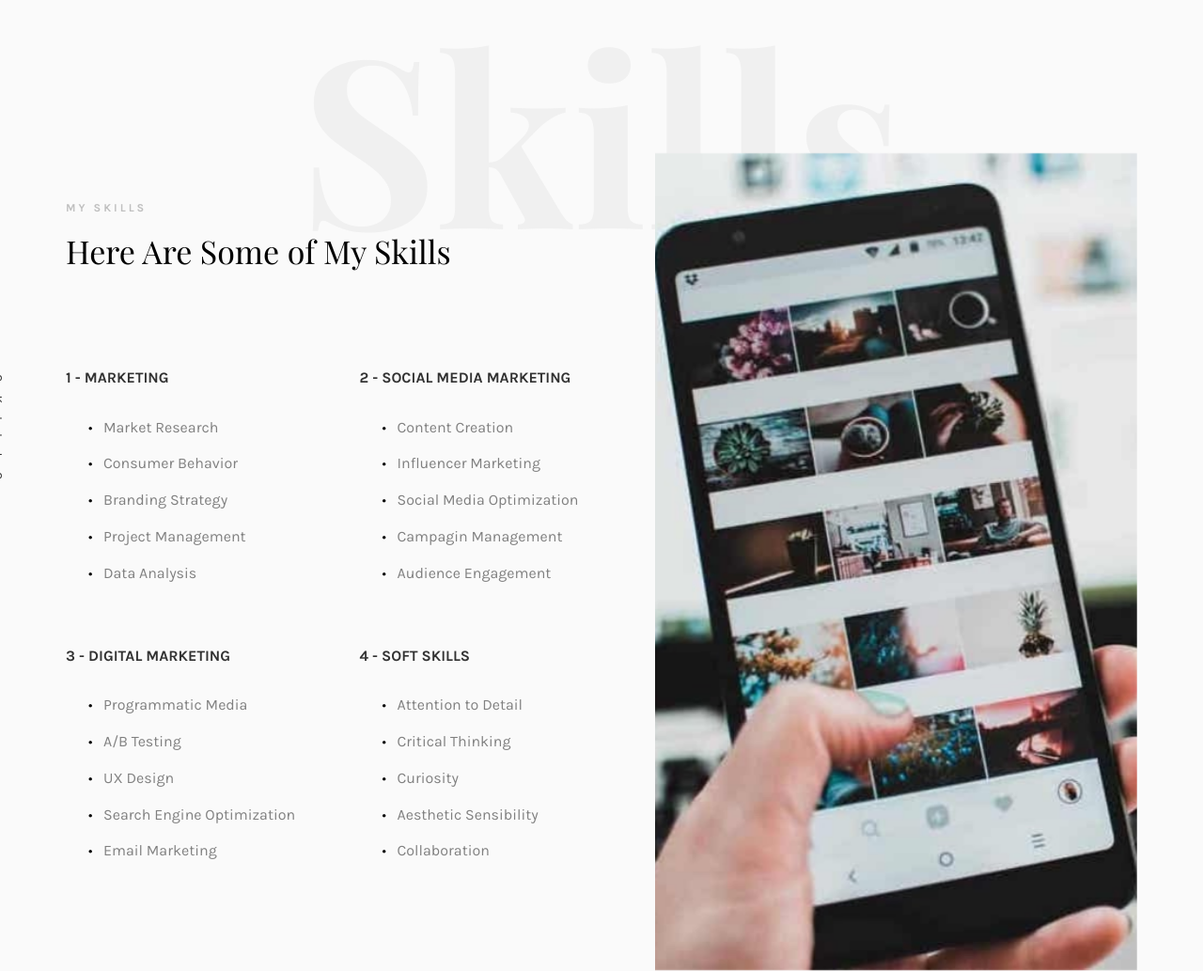
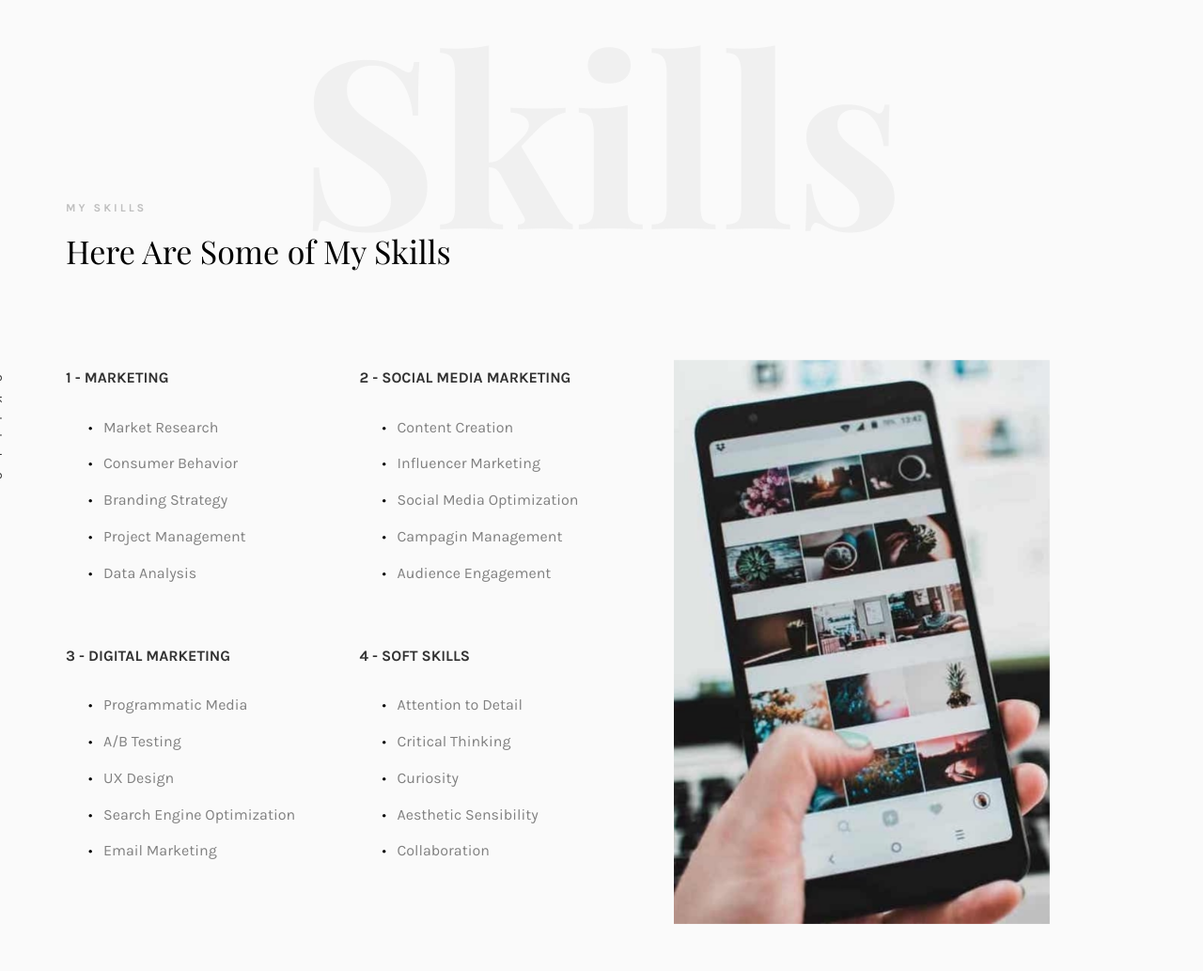
Before and after one commit to nnmcmxcvi/nnmcmxcvi.github.io, a plain HTML site: page index.html in a window 1280 px wide. Shown: the part 946-1979 px from the top of the page at 94% size. Drawn offline with nearby package versions, Linux system fonts and the light colour scheme; files whose address does not match are found by name; a web font is replaced by a local one.

Commit message:
Update style.css

```diff
--- a/css/style.css
+++ b/css/style.css
@@ -454,7 +454,16 @@ header {
   background-size: cover;
   background-position: center center;
   background-repeat: no-repeat;
-  position: relative; }
+  position: relative;
+
+}
+
+.services-img {
+  margin-top: 220px;
+  margin-left: 20px;
+  max-height: 600px;
+  max-width: 400px;
+}
 
 .progress-head {
   font-size: 22px; }
```
